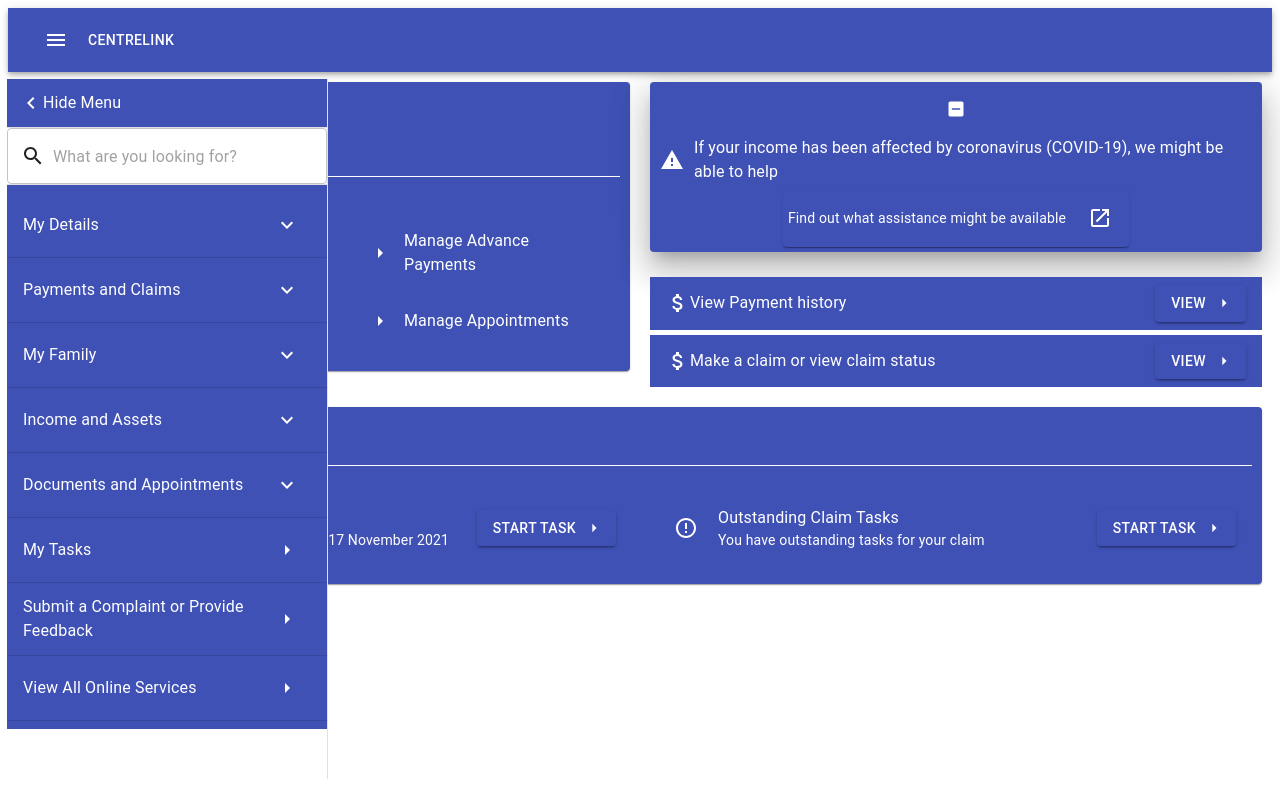
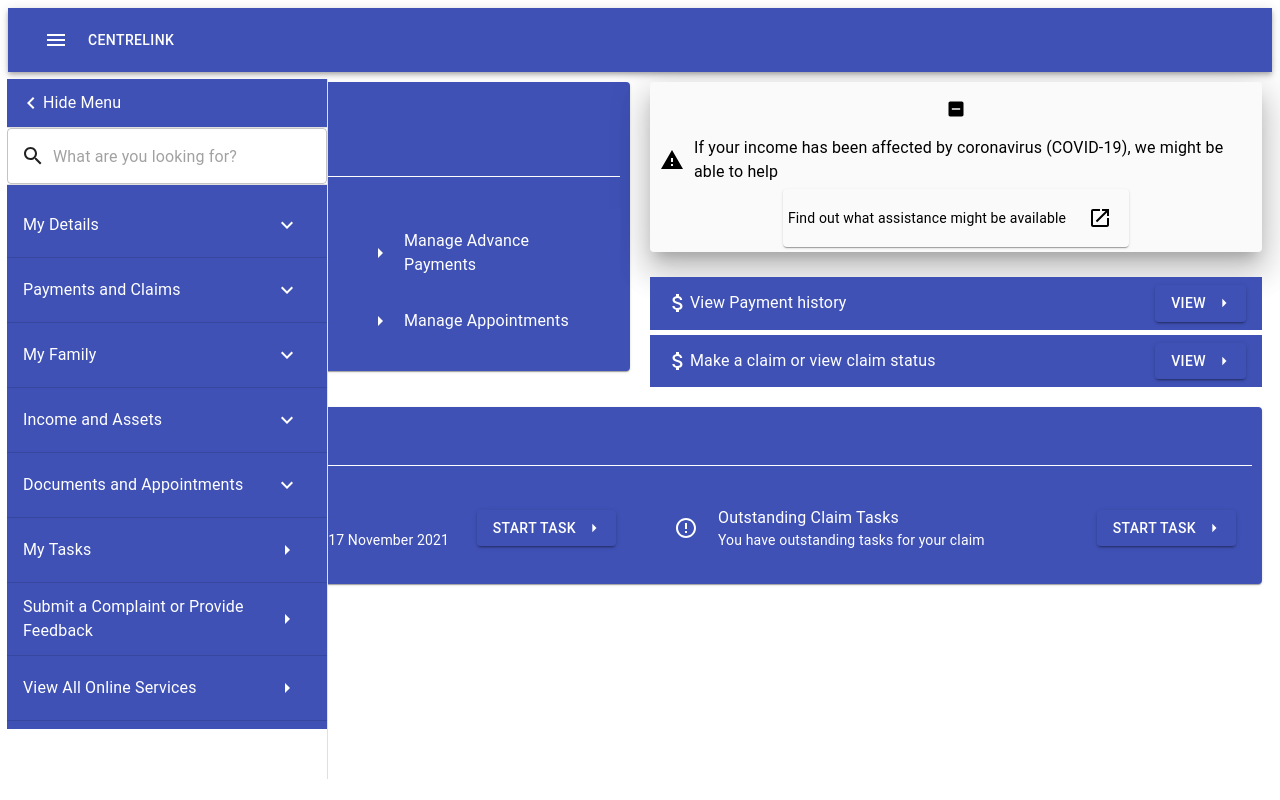
Before and after one commit to hoang-phan98/reactjs-adaptable-ui, a React (Create React App) app: page / in a window 1280 px wide. Built offline with nearby package versions, Linux system fonts and the light colour scheme.

Commit message:
Adding a variant prop to allow components to have a secondary theme

```diff
--- a/src/components/adaptable/makeAdaptable.js
+++ b/src/components/adaptable/makeAdaptable.js
@@ -8,13 +8,13 @@
 const makeAdaptable = (component) => {
     const StyledComponent = styled(component)`
     && {
-        background-color: ${props => props.darkMode ?
-            props.theme.bgColors.dark.primary :
-            props.theme.bgColors.light.primary
+        background-color: ${ props => props.darkMode ?
+            (props.adaptableVariant === "secondary" ? props.theme.bgColors.dark.secondary : props.theme.bgColors.dark.primary) :
+            (props.adaptableVariant === "secondary" ? props.theme.bgColors.light.secondary : props.theme.bgColors.light.primary)
         };
         color: ${props => props.darkMode ?
-            props.theme.textColors.dark.primary :
-            props.theme.textColors.light.primary
+            (props.adaptableVariant === "secondary" ? props.theme.textColors.dark.secondary : props.theme.textColors.dark.primary) :
+            (props.adaptableVariant === "secondary" ? props.theme.textColors.light.secondary : props.theme.textColors.light.primary)
         };
     }`;
 
--- a/src/components/extended/CovidInfo.js
+++ b/src/components/extended/CovidInfo.js
@@ -24,16 +24,16 @@
 export default function CovidInfo() {
     const classes = useStyles()
     return (
-        <AdaptablePaper elevation={20} className={classes.root} optional>
-            <AdaptablePaper elevation={0} className={classes.secondary}>
+        <AdaptablePaper elevation={20} className={classes.root} optional adaptableVariant="secondary">
+            <AdaptablePaper elevation={0} className={classes.secondary} adaptableVariant="secondary">
                 <Icon className={classes.item}>
                     <Warning />
                 </Icon>
-                <AdaptableTypography className={classes.item}>
+                <AdaptableTypography className={classes.item} adaptableVariant="secondary">
                     If your income has been affected by coronavirus (COVID-19), we might be able to help
                 </AdaptableTypography>
             </AdaptablePaper>
-            <AdaptablePaper className={classes.secondary}>
+            <AdaptablePaper className={classes.secondary} adaptableVariant="secondary">
                 <Link className={classes.item} color="inherit" variant="body2" > Find out what assistance might be available </Link>
                 <IconButton color="inherit" className={classes.item}>
                     <Launch />
--- a/src/index.js
+++ b/src/index.js
@@ -7,22 +7,22 @@
 const theme = {
   bgColors: {
     dark: {
-      primary: "#212121",
-      secondary: ""
+      primary: "#002984",
+      secondary: "#c7c7c7"
     },
     light: {
       primary: "#3f51b5",
-      secondary: ""
+      secondary: "#fafafa"
     },
   },
   textColors: {
     dark: {
-      primary: "#EEEEEE",
-      secondary: ""
+      primary: "white",
+      secondary: "black"
     },
     light: {
       primary: "white",
-      secondary: ""
+      secondary: "black"
     },
   },
   fonts: {
```
